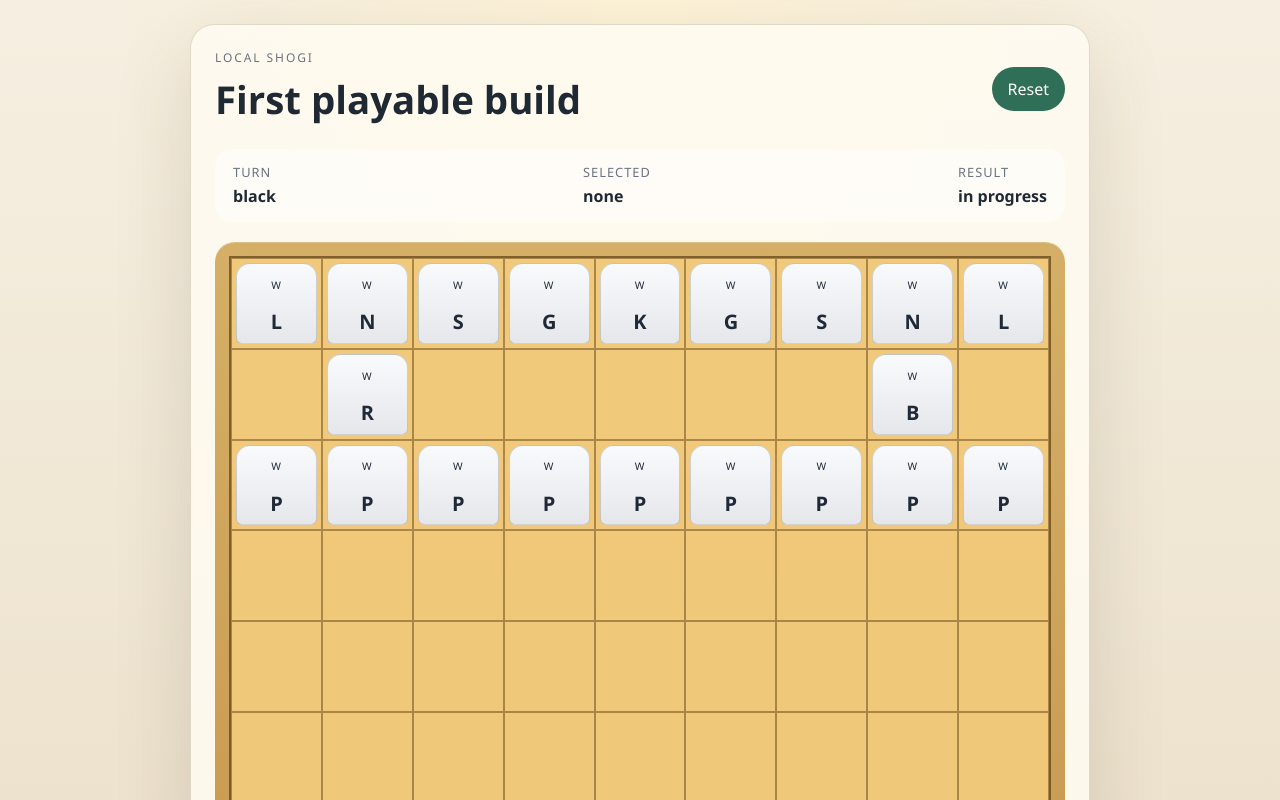
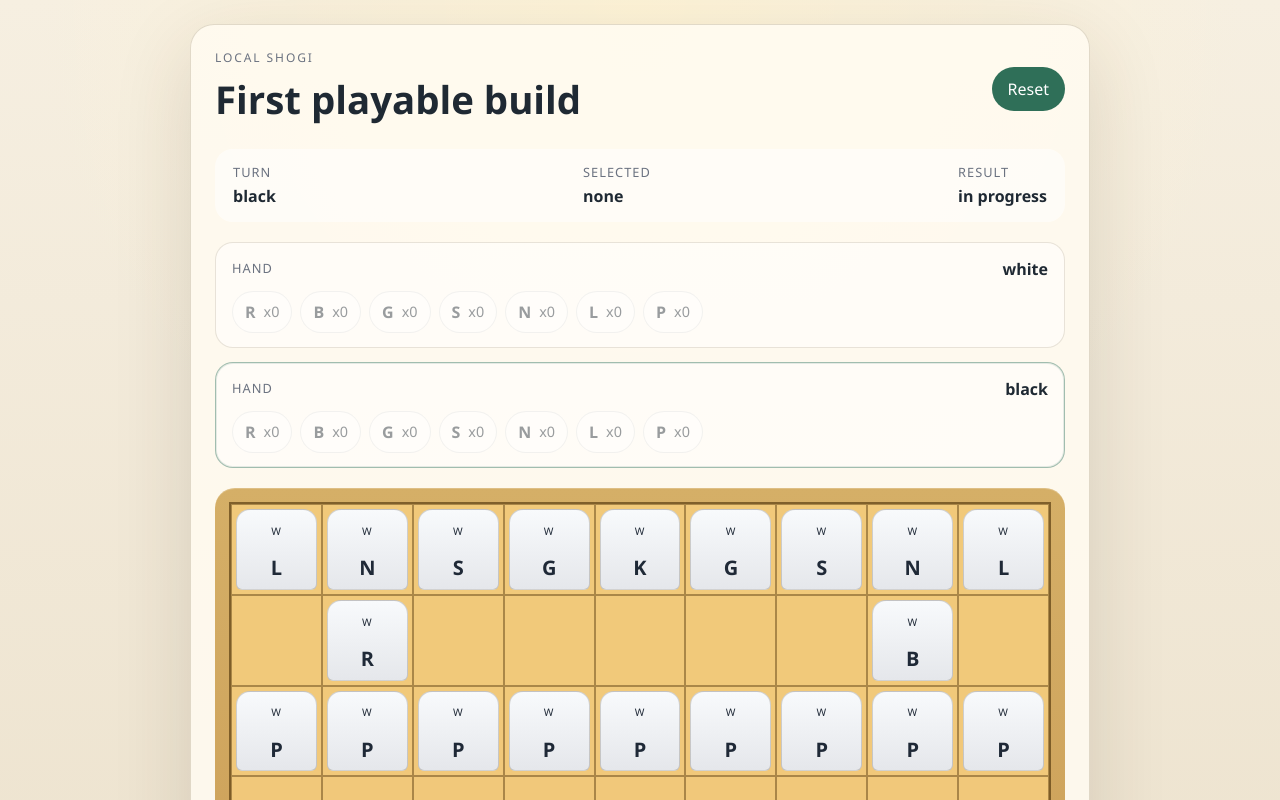
Before and after one commit to nzonzokuririn48-ux/my-codex-harness, a React (Vite) app: page / in a window 1280 px wide. Shown: the top 800 px of the page. Built offline with nearby package versions, Linux system fonts and the light colour scheme.

Commit message:
feat: fully playable shogi core (moves, promotion, hands, drops)

```diff
--- a/src/App.tsx
+++ b/src/App.tsx
@@ -1,11 +1,16 @@
 import { useState } from 'react';
 import { BoardView } from './components/BoardView';
+import { HandTray } from './components/HandTray';
 import {
   createInitialGameState,
+  dropPiece,
+  getLegalDrops,
   getLegalMoves,
   getPromotionState,
   getWinner,
   movePiece,
+  type HandPieceType,
+  type Piece,
   type Position,
 } from './engine/shogi';
 
@@ -14,23 +19,52 @@ type PendingMove = {
   to: Position;
 };
 
+function getPieceStatusText(piece: Piece | null | undefined): string {
+  if (!piece) {
+    return 'none';
+  }
+
+  return piece.isPromoted ? `+${piece.type}` : piece.type;
+}
+
+function getSelectionStatusText(
+  piece: Piece | null | undefined,
+  handPiece: HandPieceType | null,
+): string {
+  if (handPiece) {
+    return `${handPiece} (hand)`;
+  }
+
+  return getPieceStatusText(piece);
+}
+
 function App() {
   const [gameState, setGameState] = useState(() => createInitialGameState());
   const [selectedPosition, setSelectedPosition] = useState<Position | null>(null);
+  const [selectedHandPiece, setSelectedHandPiece] = useState<HandPieceType | null>(null);
   const [pendingMove, setPendingMove] = useState<PendingMove | null>(null);
-  const [showPromotionChoice, setShowPromotionChoice] = useState(false);
   const winner = getWinner(gameState);
+  const showPromotionChoice = pendingMove !== null;
 
-  const legalMoves = selectedPosition ? getLegalMoves(gameState, selectedPosition) : [];
+  const legalTargets = selectedPosition
+    ? getLegalMoves(gameState, selectedPosition)
+    : selectedHandPiece
+      ? getLegalDrops(gameState, selectedHandPiece)
+      : [];
 
   const resetInteractionState = () => {
     setSelectedPosition(null);
+    setSelectedHandPiece(null);
     setPendingMove(null);
-    setShowPromotionChoice(false);
   };
 
   const applyMove = (from: Position, to: Position, promote?: boolean) => {
     setGameState(movePiece(gameState, from, to, promote));
+    resetInteractionState();
+  };
+
+  const applyDrop = (pieceType: HandPieceType, to: Position) => {
+    setGameState(dropPiece(gameState, pieceType, to));
     resetInteractionState();
   };
 
@@ -53,7 +87,22 @@ function App() {
       clickedPiece &&
       clickedPiece.owner === gameState.currentPlayer
     ) {
+      setSelectedHandPiece(null);
       setSelectedPosition(position);
+      return;
+    }
+
+    if (selectedHandPiece) {
+      const isDropTarget = legalTargets.some(
+        (move) => move.row === position.row && move.col === position.col,
+      );
+
+      if (!isDropTarget) {
+        setSelectedHandPiece(null);
+        return;
+      }
+
+      applyDrop(selectedHandPiece, position);
       return;
     }
 
@@ -61,7 +110,7 @@ function App() {
       return;
     }
 
-    const isMoveTarget = legalMoves.some(
+    const isMoveTarget = legalTargets.some(
       (move) => move.row === position.row && move.col === position.col,
     );
 
@@ -93,15 +142,24 @@ function App() {
         from: selectedPosition,
         to: position,
       });
-      setShowPromotionChoice(true);
+      setSelectedPosition(null);
       return;
     }
 
     applyMove(selectedPosition, position);
   };
 
-  const activePieceName = selectedPosition
-    ? gameState.board[selectedPosition.row][selectedPosition.col]?.type ?? null
+  const handleHandPieceSelect = (pieceType: HandPieceType) => {
+    if (winner || showPromotionChoice) {
+      return;
+    }
+
+    setSelectedPosition(null);
+    setSelectedHandPiece((currentPiece) => (currentPiece === pieceType ? null : pieceType));
+  };
+
+  const activePiece = selectedPosition
+    ? gameState.board[selectedPosition.row][selectedPosition.col]
     : null;
 
   return (
@@ -131,7 +189,7 @@ function App() {
           </div>
           <div>
             <span className="status-label">Selected</span>
-            <strong>{activePieceName ?? 'none'}</strong>
+            <strong>{getSelectionStatusText(activePiece, selectedHandPiece)}</strong>
           </div>
           <div>
             <span className="status-label">Result</span>
@@ -139,9 +197,28 @@ function App() {
           </div>
         </div>
 
+        <div className="hand-layout">
+          <HandTray
+            hand={gameState.hands.white}
+            isActive={gameState.currentPlayer === 'white'}
+            isDisabled={showPromotionChoice || winner !== null}
+            onSelectPiece={handleHandPieceSelect}
+            owner="white"
+            selectedPiece={gameState.currentPlayer === 'white' ? selectedHandPiece : null}
+          />
+          <HandTray
+            hand={gameState.hands.black}
+            isActive={gameState.currentPlayer === 'black'}
+            isDisabled={showPromotionChoice || winner !== null}
+            onSelectPiece={handleHandPieceSelect}
+            owner="black"
+            selectedPiece={gameState.currentPlayer === 'black' ? selectedHandPiece : null}
+          />
+        </div>
+
         <BoardView
           board={gameState.board}
-          legalMoves={legalMoves}
+          legalMoves={legalTargets}
           onSquareClick={handleSquareClick}
           selectedPosition={selectedPosition}
         />
@@ -187,8 +264,8 @@ function App() {
 
         <p className="help-text">
           Select one of the active player&apos;s pieces, then choose a highlighted square.
-          This version supports standard movement, captures, and promotion choice for local
-          two-player play.
+          This version supports standard movement, captures, promotion choice, and hand drops
+          for local two-player play.
         </p>
       </section>
     </main>
--- /dev/null
+++ b/src/components/HandTray.tsx
@@ -0,0 +1,76 @@
+import {
+  PIECE_LABELS,
+  type Hand,
+  type HandPieceType,
+  type Player,
+} from '../engine/shogi';
+
+type HandTrayProps = {
+  owner: Player;
+  hand: Hand;
+  isActive: boolean;
+  isDisabled: boolean;
+  selectedPiece: HandPieceType | null;
+  onSelectPiece: (pieceType: HandPieceType) => void;
+};
+
+const HAND_PIECE_ORDER: HandPieceType[] = [
+  'rook',
+  'bishop',
+  'gold',
+  'silver',
+  'knight',
+  'lance',
+  'pawn',
+];
+
+export function HandTray({
+  owner,
+  hand,
+  isActive,
+  isDisabled,
+  selectedPiece,
+  onSelectPiece,
+}: HandTrayProps) {
+  return (
+    <section
+      className={[
+        'hand-tray',
+        isActive ? 'is-active' : '',
+        isDisabled ? 'is-disabled' : '',
+      ]
+        .filter(Boolean)
+        .join(' ')}
+    >
+      <div className="hand-tray-header">
+        <span className="status-label">Hand</span>
+        <strong>{owner}</strong>
+      </div>
+
+      <div className="hand-piece-list">
+        {HAND_PIECE_ORDER.map((pieceType) => {
+          const count = hand[pieceType];
+          const isSelected = selectedPiece === pieceType;
+
+          return (
+            <button
+              key={pieceType}
+              className={[
+                'hand-piece-button',
+                isSelected ? 'is-selected' : '',
+              ]
+                .filter(Boolean)
+                .join(' ')}
+              disabled={isDisabled || !isActive || count === 0}
+              onClick={() => onSelectPiece(pieceType)}
+              type="button"
+            >
+              <span className="hand-piece-label">{PIECE_LABELS[pieceType]}</span>
+              <span className="hand-piece-count">x{count}</span>
+            </button>
+          );
+        })}
+      </div>
+    </section>
+  );
+}
--- a/src/engine/shogi.ts
+++ b/src/engine/shogi.ts
@@ -19,6 +19,9 @@ export type Piece = {
 
 export type Square = Piece | null;
 export type Board = Square[][];
+export type HandPieceType = Exclude<PieceType, 'king'>;
+export type Hand = Record<HandPieceType, number>;
+export type Hands = Record<Player, Hand>;
 
 export type Position = {
   row: number;
@@ -28,6 +31,7 @@ export type Position = {
 export type GameState = {
   board: Board;
   currentPlayer: Player;
+  hands: Hands;
 };
 
 export type PromotionState = 'none' | 'optional' | 'required';
@@ -115,6 +119,25 @@ function createPiece(owner: Player, type: PieceType): Piece {
   };
 }
 
+function createEmptyHand(): Hand {
+  return {
+    rook: 0,
+    bishop: 0,
+    gold: 0,
+    silver: 0,
+    knight: 0,
+    lance: 0,
+    pawn: 0,
+  };
+}
+
+export function createEmptyHands(): Hands {
+  return {
+    black: createEmptyHand(),
+    white: createEmptyHand(),
+  };
+}
+
 function createEmptyBoard(): Board {
   return Array.from({ length: BOARD_SIZE }, () =>
     Array.from({ length: BOARD_SIZE }, () => null),
@@ -143,18 +166,31 @@ export function createInitialGameState(): GameState {
   return {
     board: createInitialBoard(),
     currentPlayer: 'black',
+    hands: createEmptyHands(),
   };
 }
 
-export function createGameState(board: Board, currentPlayer: Player = 'black'): GameState {
+export function createGameState(
+  board: Board,
+  currentPlayer: Player = 'black',
+  hands: Hands = createEmptyHands(),
+): GameState {
   return {
     board,
     currentPlayer,
+    hands,
   };
 }
 
 export function cloneBoard(board: Board): Board {
   return board.map((row) => row.map((square) => (square ? { ...square } : null)));
+}
+
+function cloneHands(hands: Hands): Hands {
+  return {
+    black: { ...hands.black },
+    white: { ...hands.white },
+  };
 }
 
 function isInsideBoard(position: Position): boolean {
@@ -225,6 +261,10 @@ function applyOrientation(direction: Direction, owner: Player): Direction {
 function canOccupySquare(board: Board, owner: Player, position: Position): boolean {
   const square = board[position.row][position.col];
   return square === null || square.owner !== owner;
+}
+
+function canDropOnSquare(board: Board, position: Position): boolean {
+  return board[position.row][position.col] === null;
 }
 
 function collectStepMoves(
@@ -389,6 +429,121 @@ export function isLegalMove(state: GameState, from: Position, to: Position): boo
   );
 }
 
+function demoteCapturedPiece(piece: Piece): HandPieceType | null {
+  if (piece.type === 'king') {
+    return null;
+  }
+
+  return piece.type;
+}
+
+function addPieceToHand(hands: Hands, owner: Player, pieceType: HandPieceType): Hands {
+  const nextHands = cloneHands(hands);
+  nextHands[owner][pieceType] += 1;
+  return nextHands;
+}
+
+function removePieceFromHand(hands: Hands, owner: Player, pieceType: HandPieceType): Hands {
+  if (hands[owner][pieceType] <= 0) {
+    throw new Error('Piece not available in hand');
+  }
+
+  const nextHands = cloneHands(hands);
+  nextHands[owner][pieceType] -= 1;
+  return nextHands;
+}
+
+export function violatesNifu(state: GameState, owner: Player, col: number): boolean {
+  return state.board.some((row) => {
+    const square = row[col];
+    return square?.owner === owner && square.type === 'pawn' && square.isPromoted === false;
+  });
+}
+
+export function violatesDeadSquareDrop(
+  pieceType: HandPieceType,
+  owner: Player,
+  row: number,
+): boolean {
+  if (pieceType === 'pawn' || pieceType === 'lance') {
+    return owner === 'black' ? row === 0 : row === BOARD_SIZE - 1;
+  }
+
+  if (pieceType === 'knight') {
+    return owner === 'black' ? row <= 1 : row >= BOARD_SIZE - 2;
+  }
+
+  return false;
+}
+
+export function getDropRuleViolations(
+  state: GameState,
+  pieceType: HandPieceType,
+  to: Position,
+): string[] {
+  const violations: string[] = [];
+
+  if (!canDropOnSquare(state.board, to)) {
+    violations.push('occupied-square');
+  }
+
+  if (state.hands[state.currentPlayer][pieceType] <= 0) {
+    violations.push('piece-not-in-hand');
+  }
+
+  if (pieceType === 'pawn' && violatesNifu(state, state.currentPlayer, to.col)) {
+    violations.push('nifu');
+  }
+
+  if (violatesDeadSquareDrop(pieceType, state.currentPlayer, to.row)) {
+    violations.push('dead-square');
+  }
+
+  return violations;
+}
+
+export function getLegalDrops(state: GameState, pieceType: HandPieceType): Position[] {
+  if (state.hands[state.currentPlayer][pieceType] <= 0) {
+    return [];
+  }
+
+  const legalDrops: Position[] = [];
+
+  for (let row = 0; row < BOARD_SIZE; row += 1) {
+    for (let col = 0; col < BOARD_SIZE; col += 1) {
+      const position = { row, col };
+      if (getDropRuleViolations(state, pieceType, position).length === 0) {
+        legalDrops.push(position);
+      }
+    }
+  }
+
+  return legalDrops;
+}
+
+export function isLegalDrop(state: GameState, pieceType: HandPieceType, to: Position): boolean {
+  return getDropRuleViolations(state, pieceType, to).length === 0;
+}
+
+export function dropPiece(
+  state: GameState,
+  pieceType: HandPieceType,
+  to: Position,
+): GameState {
+  if (!isLegalDrop(state, pieceType, to)) {
+    throw new Error('Illegal drop');
+  }
+
+  const nextBoard = cloneBoard(state.board);
+  nextBoard[to.row][to.col] = createPiece(state.currentPlayer, pieceType);
+
+  return {
+    board: nextBoard,
+    currentPlayer: state.currentPlayer === 'black' ? 'white' : 'black',
+    hands: removePieceFromHand(state.hands, state.currentPlayer, pieceType),
+  };
+}
+
 export function movePiece(
   state: GameState,
   from: Position,
@@ -408,12 +563,21 @@ export function movePiece(
   const promoState = getPromotionState(piece, from.row, to.row);
   const shouldPromote =
     promoState === 'required' || (promoState === 'optional' && promote);
+  const capturedPiece = state.board[to.row][to.col];
 
   const nextBoard = cloneBoard(state.board);
   const movingPiece = nextBoard[from.row][from.col];
+  let nextHands = cloneHands(state.hands);
 
   if (!movingPiece) {
     throw new Error('No piece at source position');
+  }
+
+  if (capturedPiece && capturedPiece.owner !== state.currentPlayer) {
+    const capturedPieceType = demoteCapturedPiece(capturedPiece);
+    if (capturedPieceType) {
+      nextHands = addPieceToHand(nextHands, state.currentPlayer, capturedPieceType);
+    }
   }
 
   nextBoard[from.row][from.col] = null;
@@ -425,6 +589,7 @@ export function movePiece(
   return {
     board: nextBoard,
     currentPlayer: state.currentPlayer === 'black' ? 'white' : 'black',
+    hands: nextHands,
   };
 }
 
--- a/src/styles.css
+++ b/src/styles.css
@@ -95,6 +95,73 @@ button {
   cursor: pointer;
 }
 
+.hand-layout {
+  display: grid;
+  gap: 14px;
+  margin-bottom: 20px;
+}
+
+.hand-tray {
+  border: 1px solid rgba(92, 72, 31, 0.14);
+  border-radius: 18px;
+  background: rgba(255, 255, 255, 0.5);
+  padding: 14px 16px;
+}
+
+.hand-tray.is-active {
+  border-color: rgba(47, 111, 88, 0.45);
+  box-shadow: inset 0 0 0 1px rgba(47, 111, 88, 0.12);
+}
+
+.hand-tray.is-disabled {
+  opacity: 0.72;
+}
+
+.hand-tray-header {
+  display: flex;
+  justify-content: space-between;
+  align-items: center;
+  gap: 12px;
+  margin-bottom: 10px;
+}
+
+.hand-piece-list {
+  display: flex;
+  flex-wrap: wrap;
+  gap: 8px;
+}
+
+.hand-piece-button {
+  border: 1px solid rgba(31, 41, 51, 0.12);
+  border-radius: 999px;
+  background: #ffffff;
+  color: #1f2933;
+  padding: 8px 12px;
+  display: inline-flex;
+  align-items: center;
+  gap: 8px;
+  cursor: pointer;
+}
+
+.hand-piece-button.is-selected {
+  background: #2f6f58;
+  color: #ffffff;
+  border-color: #2f6f58;
+}
+
+.hand-piece-button:disabled {
+  cursor: default;
+  opacity: 0.45;
+}
+
+.hand-piece-label {
+  font-weight: 700;
+}
+
+.hand-piece-count {
+  font-size: 0.9rem;
+}
+
 .board-frame {
   background: linear-gradient(180deg, #d5af67 0%, #c5934c 100%);
   border-radius: 20px;
```
Also changed, not shown: 1 other file (tests, documents, lock files or other folders).
